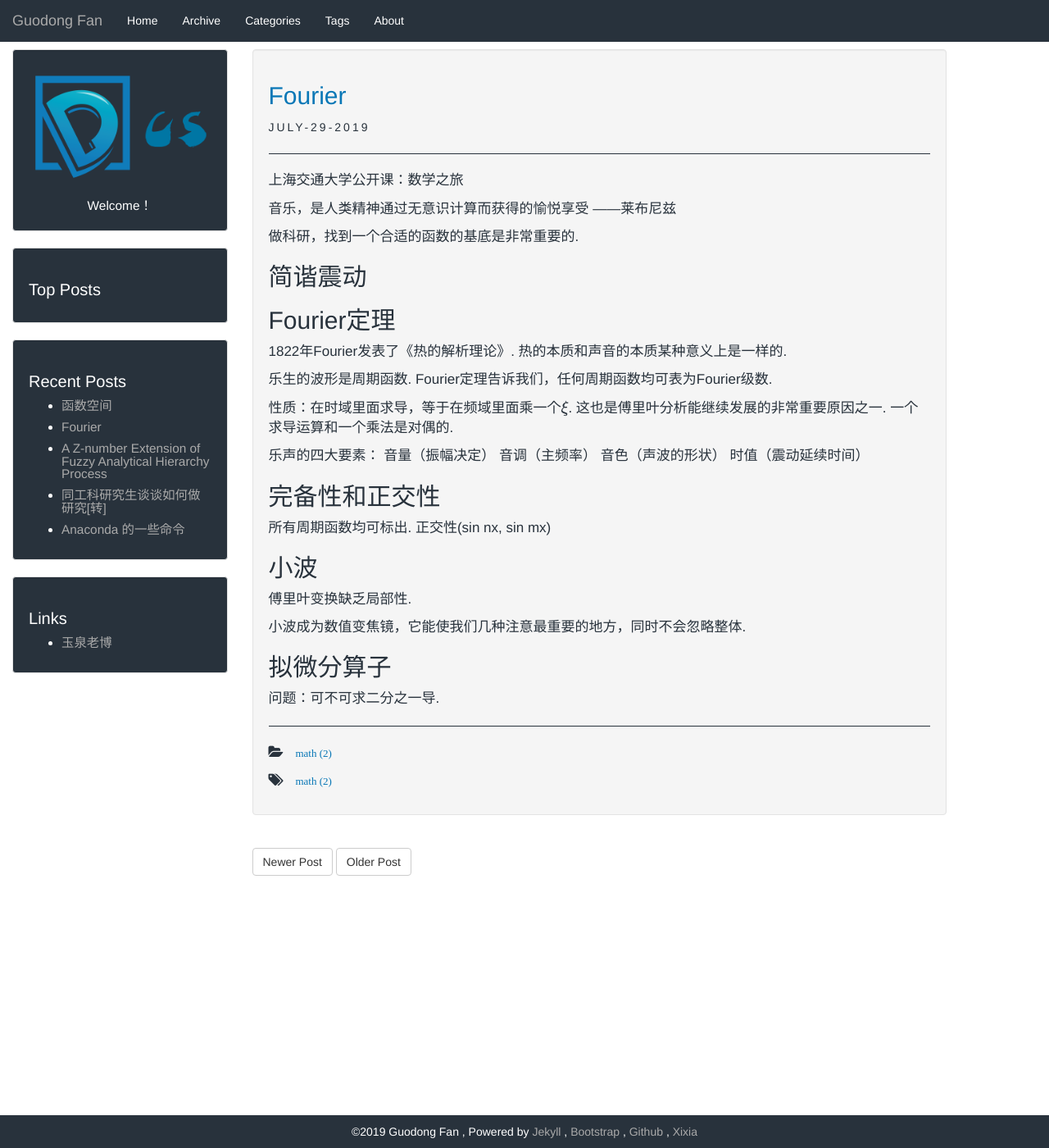
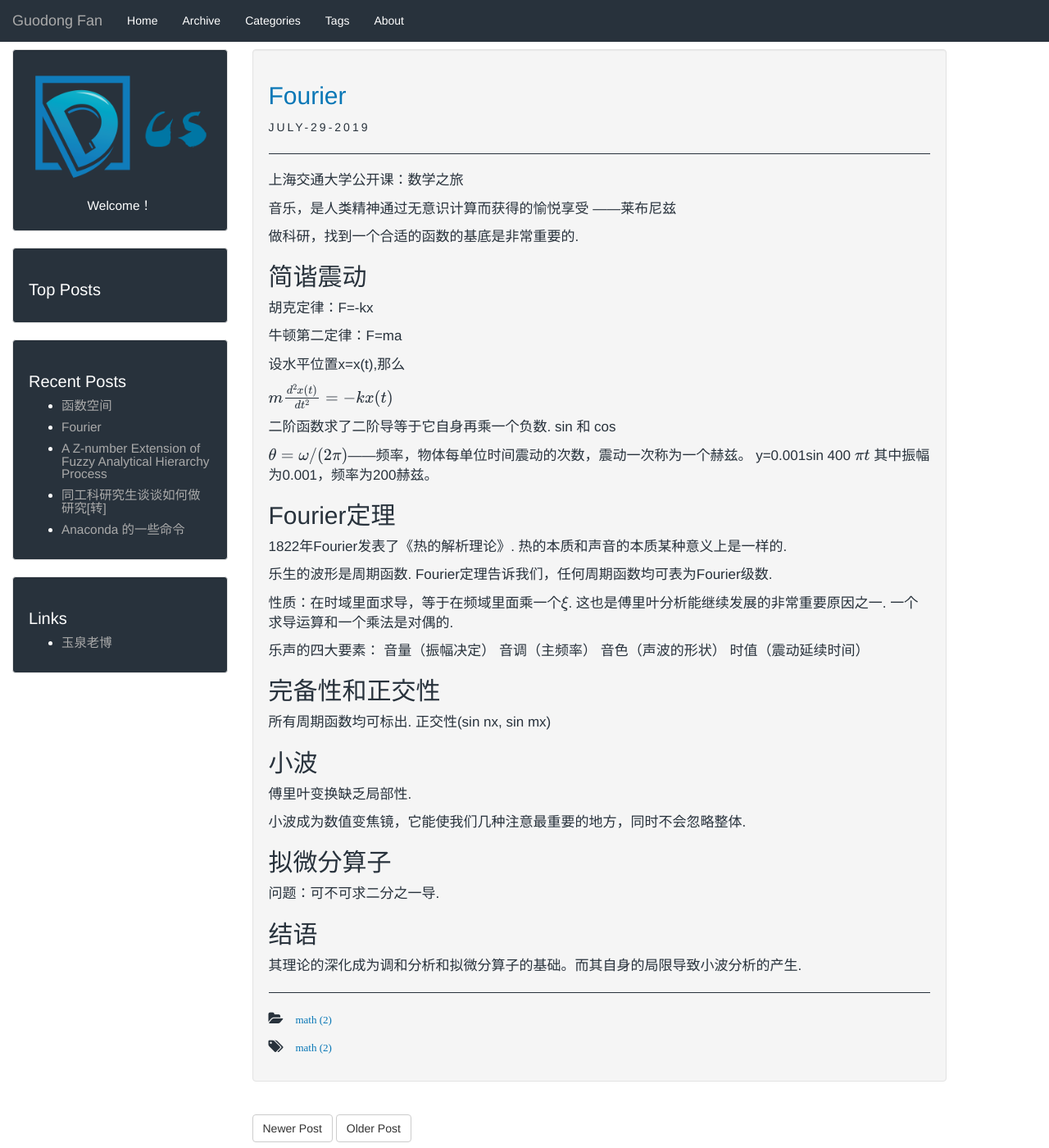
Before and after one commit to GuodongFan/GuodongFan.github.io, a Jekyll site: the page built from _posts/2019-07-29-Fourier.md, in a window 1280 px wide and 1400 px high. Shown: the whole window at 82% size. Built offline with Jekyll 4.4.1, drawn with Linux system fonts in a browser that asks for light colours; our own code applies the rules of GitHub Pages for plain Markdown files; formulas are drawn with MathJax 3.

Commit message:
Update 2019-07-29-Fourier.md

```diff
--- a/_posts/2019-07-29-Fourier.md
+++ b/_posts/2019-07-29-Fourier.md
@@ -12,6 +12,20 @@ tags: math
 做科研，找到一个合适的函数的基底是非常重要的.
 
 ## 简谐震动
+
+胡克定律：F=-kx
+
+牛顿第二定律：F=ma
+
+设水平位置x=x(t),那么
+
+$m \frac{d^2 x(t)}{dt^2} = -kx(t)$
+
+二阶函数求了二阶导等于它自身再乘一个负数. sin 和 cos
+
+$\theta=\omega/(2\pi)$——频率，物体每单位时间震动的次数，震动一次称为一个赫兹。
+y=0.001sin 400 $\pi t$ 其中振幅为0.001，频率为200赫兹。
+
 
 
 ## Fourier定理
@@ -41,3 +55,8 @@ Fourier定理告诉我们，任何周期函数均可表为Fourier级数.
 
 ## 拟微分算子
 问题：可不可求二分之一导.
+
+
+## 结语
+
+其理论的深化成为调和分析和拟微分算子的基础。而其自身的局限导致小波分析的产生.
```
